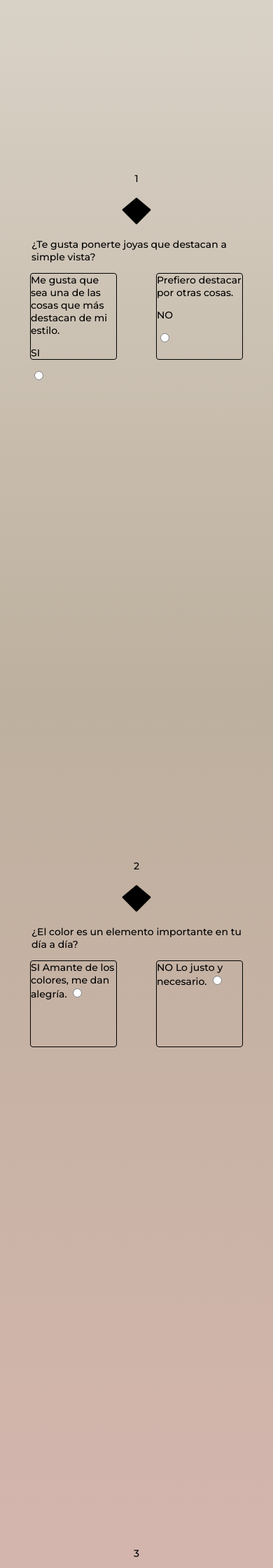
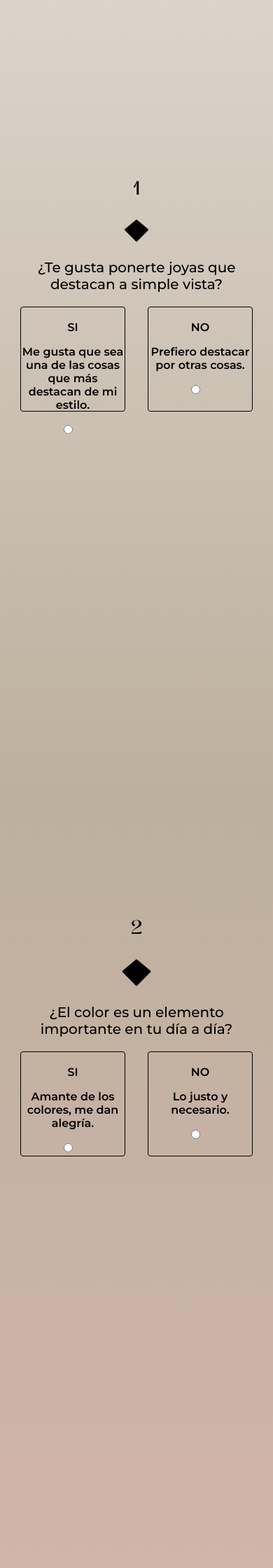
Before and after one commit to Binca-SA/terralava-beta, a PHP site: page /test.php in a window 390 px wide. Shown: the part 975-3215 px from the top of the page at 70% size. Run offline with PHP 8.4, Linux system fonts and the light colour scheme.

Commit message:
Styling Test section
Added styles for test and results section.
- Fixing menu blur on mobile

```diff
--- a/css/main.css
+++ b/css/main.css
@@ -43,6 +43,8 @@ body {
 
 /*TOP BAR*/
 .containter-topbar {
+  -webkit-backdrop-filter: blur(10px);
+          backdrop-filter: blur(10px);
   display: -webkit-box;
   display: -ms-flexbox;
   display: flex;
@@ -93,6 +95,9 @@ body {
   border: 1px solid black;
   /* border-radius: 12px; */
   margin-left: -130%;
+  background-color: #ffffff01;
+  -webkit-backdrop-filter: blur(10px);
+          backdrop-filter: blur(10px);
   -webkit-transition: all 0.3s ease-in-out;
   transition: all 0.3s ease-in-out;
 }
@@ -123,6 +128,13 @@ body {
 }
 
 /*menu secundario*/
+.container-submenu {
+  -webkit-backdrop-filter: blur(10px);
+          backdrop-filter: blur(10px);
+  border-top-left-radius: 12px;
+  border-top-right-radius: 12px;
+}
+
 .submenu {
   height: 0;
   overflow: hidden;
@@ -179,10 +191,6 @@ body {
     border: none;
   }
 
-  .container-submenu {
-    -webkit-backdrop-filter: blur(10px);
-            backdrop-filter: blur(10px);
-  }
   .container-submenu:hover {
     opacity: 1;
     visibility: visible;
@@ -496,6 +504,7 @@ body {
   -webkit-box-pack: space-evenly;
       -ms-flex-pack: space-evenly;
           justify-content: space-evenly;
+  padding-top: 6.5em;
 }
 
 .container-filter {
@@ -601,7 +610,6 @@ body {
   .grid-shop {
     margin-left: 45px;
     margin-right: 45px;
-    padding-top: 45px;
   }
 
   .list {
@@ -695,9 +703,27 @@ body {
   -webkit-box-align: center;
       -ms-flex-align: center;
           align-items: center;
+  text-align: center;
+  font-size: 16px;
 }
 .test-form__question__yes {
   cursor: pointer;
+}
+.test-form__question__text {
+  margin-bottom: 20px;
+  font-size: 20px;
+}
+.test-form__question__yes {
+  padding: 1em;
+}
+.test-form__question__yes p {
+  font-weight: 600;
+  margin-top: 0;
+}
+
+.number-question {
+  font-size: 24px;
+  font-family: PP Hatton;
 }
 
 .container-both-questions {
@@ -711,19 +737,31 @@ body {
   -webkit-box-align: center;
       -ms-flex-align: center;
           align-items: center;
-  gap: 4em;
+  gap: 2em;
   margin-bottom: 700px;
 }
 .container-both-questions__container-inputs {
-  border: 1px solid black;
+  border: 1.5px solid black;
   border-radius: 4px;
-  width: 124px;
-  height: 124px;
+  width: 150px;
+  height: 150px;
 }
 
-.filter-blur {
-  -webkit-backdrop-filter: blur(10px);
-          backdrop-filter: blur(10px);
+.resultsTest {
+  display: -ms-grid;
+  display: grid;
+  -ms-grid-columns: 1fr 2em 1fr;
+  grid-template-columns: repeat(2, 1fr);
+  justify-items: center;
+  gap: 2em;
+}
+
+.img-resultTest {
+  width: 100%;
+}
+.img-resultTest:nth-of-type(3n) {
+  -ms-grid-column-span: 2;
+  grid-column: span 2;
 }
 
 .section-margin {
@@ -738,3 +776,8 @@ body {
 .margin-bottom {
   margin-bottom: 80px;
 }
+
+.margin-left-right {
+  margin-right: 1.2em;
+  margin-left: 1.2em;
+}
--- a/imagenes.php
+++ b/imagenes.php
@@ -2,7 +2,7 @@
 <?php include('./php/head.php')?>
 <?php include('./php/navigation.php')?>
 
-<div id="main"></div>
+<section class="resultsTest section-margin margin-left-right" id="main"></section>
 
 
 <script type="module" src="./js/sections/imagenes.js"></script>
--- a/php/navigation.php
+++ b/php/navigation.php
@@ -1,4 +1,4 @@
-<div class="containter-topbar filter-blur">
+<div class="containter-topbar ">
         <nav class="main-nav">
             <button id="btnMenu" class="nav-bar">
                 <svg width="48" height="48" viewBox="0 0 48 48" fill="none" xmlns="http://www.w3.org/2000/svg">
@@ -8,8 +8,8 @@
                     <desc>icon button menu for mobile</desc>
                 </svg>
             </button>
-            <ul class="menu filter-blur" id="menu">
-                <!-- <li class="menu__item filter-blur"><a href="" class="menu__link">Home</a></li> -->
+            <ul class="menu " id="menu">
+                <!-- <li class="menu__item "><a href="" class="menu__link">Home</a></li> -->
                 <li class=" container-submenu">
                     <a href="#" class="menu__link submenu-btn ">Joyas<svg class="arrow__icon" width="48" height="48" viewBox="0 0 48 48" fill="none" xmlns="http://www.w3.org/2000/svg">
                         <path class="arrow__icon" d="M3 22L24 44.5L45 22" stroke="black" stroke-linecap="round"/>
@@ -17,16 +17,16 @@
                         <desc>arrow icon for submenu button</desc>
                         </svg>
                     </a>
-                    <ul class="submenu filter-blur ">
-                        <li class="menu__item filter-blur"><a href="" class="menu__link">Collares</a></li>
-                        <li class="menu__item filter-blur"><a href="" class="menu__link">Anillos</a></li>
-                        <li class="menu__item filter-blur"><a href="" class="menu__link">Pulseras</a></li>
-                        <li class="menu__item filter-blur"><a href="" class="menu__link">Pendientes</a></li>
+                    <ul class="submenu  ">
+                        <li class="menu__item "><a href="" class="menu__link">Collares</a></li>
+                        <li class="menu__item "><a href="" class="menu__link">Anillos</a></li>
+                        <li class="menu__item "><a href="" class="menu__link">Pulseras</a></li>
+                        <li class="menu__item "><a href="" class="menu__link">Pendientes</a></li>
                     </ul>
                 </li>
-                <li class="menu__item filter-blur"><a href="#" class="menu__link">Test Mi Joya Perfecta</a></li>
-                <li class="menu__item filter-blur"><a href="#" class="menu__link">Sobre las joyas</a></li>
-                <li class="menu__item filter-blur"><a href="#" class="menu__link">Guía de tallas</a></li>
+                <li class="menu__item "><a href="#" class="menu__link">Test Mi Joya Perfecta</a></li>
+                <li class="menu__item "><a href="#" class="menu__link">Sobre las joyas</a></li>
+                <li class="menu__item "><a href="#" class="menu__link">Guía de tallas</a></li>
             </ul>
         </nav>
 
--- a/sass/layout/_navigation.scss
+++ b/sass/layout/_navigation.scss
@@ -1,6 +1,6 @@
 /*TOP BAR*/
 .containter-topbar{
-    // backdrop-filter: blur(10px);
+    backdrop-filter: blur(10px);
     display: flex;
     flex-direction: row;
     justify-content: space-around;
@@ -48,6 +48,8 @@
     /* border-radius: 12px; */
     margin-left:-130% ;
     // display: none;
+    background-color: #ffffff01;
+    backdrop-filter:blur(10px) ;
     transition: all .3s ease-in-out;
 }
 
@@ -82,6 +84,11 @@
 }
 
 /*menu secundario*/
+.container-submenu{
+   backdrop-filter:blur(10px) ;
+   border-top-left-radius: 12px;
+   border-top-right-radius: 12px;
+}
 .submenu{
     height: 0;
     overflow: hidden;
@@ -137,9 +144,10 @@
     }
     .menu__link{
         border: none;
+        // backdrop-filter: blur(10px);
     }
     .container-submenu{
-        backdrop-filter: blur(10px);
+        // backdrop-filter: blur(10px);
         &:hover{
             opacity: 1;
             visibility: visible;
--- a/sass/main.scss
+++ b/sass/main.scss
@@ -17,7 +17,7 @@
 @import "views/home";
 @import "views/shop";
 @import "views/test";
-@import "views/resultadosTest";
+@import "views/imagesTest";
 
 @import "layout/newsletter";
 @import "layout/footer";
--- a/sass/theme/_helpers.scss
+++ b/sass/theme/_helpers.scss
@@ -1,6 +1,6 @@
-.filter-blur{
-    backdrop-filter: blur(10px);
-}
+// .filter-blur{
+//     backdrop-filter: blur(10px);
+// }
 
 .section-margin{
     padding-top: 7em;
@@ -12,3 +12,9 @@
 .margin-bottom{
     margin-bottom: 80px;
 }
+.margin-left-right{
+    margin: {
+        right: $atom-margin;
+        left:$atom-margin;
+    };
+}
--- /dev/null
+++ b/sass/views/_imagesTest.scss
@@ -0,0 +1,13 @@
+.resultsTest{
+    display: grid;
+    grid-template-columns: repeat(2, 1fr);
+    justify-items: center;
+    gap: 2em;
+
+}
+.img-resultTest{
+    width: 100%;
+    &:nth-of-type(3n){
+        grid-column: span 2;
+    }
+}
--- a/sass/views/_shop.scss
+++ b/sass/views/_shop.scss
@@ -9,6 +9,7 @@
     flex-direction: row-reverse;
     justify-content: center;
     justify-content: space-evenly;
+    padding-top: 6.5em;
 }
 //FILTRO//
 .container-filter{
@@ -158,7 +159,6 @@
             left: $exterior-margen;
             right: $exterior-margen;
         }
-        padding-top: $exterior-margen;
     }
     .list{
         grid-gap: 2em;
--- a/sass/views/_test.scss
+++ b/sass/views/_test.scss
@@ -60,17 +60,40 @@
     &__yes{
         cursor: pointer;
     }
+    text-align: center;
+    font-size: 16px;
+    &__text{
+        margin-bottom: $atom-margin-desk;
+        font-size: $p-desk-bold;
+    }
+    &__yes{
+        padding:$atom-margin-icons ;
+    }
+    &__yes p{
+        font-weight:600 ;
+        margin-top: 0;
+    }
 }
+    .number-question{
+        font-size: $p-footer-desk;
+        font-family: $headers;
+    }
 .container-both-questions{
     display: flex;
     flex-direction: row;
     align-items: center;
-    gap: $molecule-margin;
+    gap: 2em;
     &__container-inputs{
-       border: 1px solid black;
-       border-radius: 4px;
-       width: 124px;
-       height: 124px;
+        border: 1.5px solid black;
+        border-radius: 4px;
+        width: 150px;
+        height: 150px;
     }
     margin-bottom: 700px;
 }
+
+
+// input{
+//     opacity: 0;
+//     position: absolute;
+// }
--- a/test.php
+++ b/test.php
@@ -17,23 +17,23 @@
     <form class="test-form" name="joya" action="">
         <div class="test-form__question">
             <p class="number-question">1</p>
-                <svg class="diamond-icon" width="48" height="48" viewBox="0 0 48 48" fill="none" xmlns="http://www.w3.org/2000/svg">
-                <path d="M23.1614 4.70788L4.07389 20.8207C3.49481 21.3096 3.45492 22.1881 3.98731 22.7274L23.0749 42.0628C23.5839 42.5784 24.4161 42.5784 24.9251 42.0628L44.0127 22.7274C44.5451 22.1881 44.5052 21.3096 43.9261 20.8207L24.8386 4.70788C24.3543 4.29906 23.6457 4.29906 23.1614 4.70788Z" fill="black"/>
+                <svg class="diamond-icon" width="40" height="40" viewBox="0 0 48 48" fill="none" xmlns="http://www.w3.org/2000/svg">
+                <path class="diamond-icon" d="M23.1614 4.70788L4.07389 20.8207C3.49481 21.3096 3.45492 22.1881 3.98731 22.7274L23.0749 42.0628C23.5839 42.5784 24.4161 42.5784 24.9251 42.0628L44.0127 22.7274C44.5451 22.1881 44.5052 21.3096 43.9261 20.8207L24.8386 4.70788C24.3543 4.29906 23.6457 4.29906 23.1614 4.70788Z" fill="black"/>
                 <title>icon-diamond</title>
                 <desc> diamond icon for sthetic use </desc>
             </svg>
             <p class="test-form__question__text">¿Te gusta ponerte joyas que destacan a simple vista?</p>
             <div class="container-both-questions">
                 <div class="container-both-questions__container-inputs">
-                    <label class="test-form__question__yes" for="primera__1">Me gusta que sea una de las cosas que más destacan de mi estilo.
-                        <p>SI</p>
+                    <label class="test-form__question__yes" for="primera__1"><p>SI</p>
+                        <p>Me gusta que sea una de las cosas que más destacan de mi estilo.</p>
                         <input id="primera__1" name="primera" type="radio" value="1">
                     </label>
                 </div>
                 <div class="container-both-questions__container-inputs">
-                    <label class="test-form__question__yes" for="primera__2">Prefiero destacar por otras cosas.
-                        <p>NO</p>
-                        <input id="primera__2"  name="primera" type="radio" value="2">
+                    <label class="test-form__question__yes" for="dos"><p>NO</p>
+                    <p>Prefiero destacar por otras cosas.</p>
+                        <input id="dos"  name="primera" type="radio" value="2">
                     </label>
                 </div>
             </div>
@@ -49,12 +49,16 @@
             <p class="test-form__question__text">¿El color es un elemento importante en tu día a día?</p>
             <div class="container-both-questions">
                 <div class="container-both-questions__container-inputs">
-                    <label class="test-form__question__yes" for=" ">SI Amante de los colores, me dan alegría. </label>
-                    <input name="segunda" type="radio" value="3">
+                    <label class="test-form__question__yes" for="tres"><p>SI</p>
+                    <p>Amante de los colores, me dan alegría.</p>
+                        <input id="tres" name="segunda" type="radio" value="3">
+                    </label>
                 </div>
                 <div class="container-both-questions__container-inputs">
-                    <label class="test-form__question__yes" for=" ">NO Lo justo y necesario. </label>
-                    <input name="segunda" type="radio" value="4">
+                    <label class="test-form__question__yes" for="cuatro"><p>NO</p>
+                    <p>Lo justo y necesario. </p>
+                        <input id="cuatro"  name="segunda" type="radio" value="4">
+                    </label>
                 </div>
             </div>
         </div>
@@ -69,12 +73,16 @@
             <p class="test-form__question__text">¿Te interesa el mundo de las piedras semipreciosas y sus beneficios y propiedades?</p>
             <div class="container-both-questions">
                 <div class="container-both-questions__container-inputs">
-                    <label class="test-form__question__yes" for=" ">SI Creo que me aportan equilibrio y fuerza en mi día a día.</label>
-                    <input name="tercera" type="radio" value="5">
+                    <label class="test-form__question__yes" for="cinco"><p>SI</p>
+                    <p>Creo que me aportan equilibrio y fuerza en mi día a día</p>
+                        <input id="cinco"  name="tercera" type="radio" value="5">
+                    </label>
                 </div>
                 <div class="container-both-questions__container-inputs">
-                    <label class="test-form__question__yes" for=" ">NO Son bonitas, pero no creo en eso </label>
-                    <input name="tercera" type="radio" value="6">
+                    <label class="test-form__question__yes" for="seis"><p>NO</p>
+                        <p>Son bonitas, pero no creo en eso </p>
+                        <input id="seis" name="tercera" type="radio" value="6">
+                    </label>
                 </div>
             </div>
         </div>
@@ -89,12 +97,16 @@
             <p class="test-form__question__text">¿Te gusta vestir elegante?</p>
             <div class="container-both-questions">
                 <div class="container-both-questions__container-inputs">
-                    <label class="test-form__question__yes" for=" ">SI Lo intento, aunque a veces me gusta no pensar demasiado en qué ponerme.</label>
-                    <input name="cuarta" type="radio" value="7">
+                    <label class="test-form__question__yes" for="primera__7"><p>SI</p>
+                        <p>Lo intento, aunque a veces no me lo pienso demasiado.</p>
+                        <input id="primera__7" name="cuarta" type="radio" value="7">
+                    </label>
                 </div>
                 <div class="container-both-questions__container-inputs">
-                    <label class="test-form__question__yes" for=" ">NO No suelo complicarme mucho.</label>
-                    <input name="cuarta" type="radio" value="8">
+                    <label class="test-form__question__yes" for="primera__8"><p>NO</p>
+                    <p>No suelo complicarme mucho </p>
+                        <input id="primera__8" name="cuarta" type="radio" value="8">
+                    </label>
                 </div>
             </div>
         </div>
@@ -109,12 +121,16 @@
             <p class="test-form__question__text">¿Te cuesta decidirte por algo a la hora de elegir?</p>
             <div class="container-both-questions">
                 <div class="container-both-questions__container-inputs">
-                    <label class="test-form__question__yes" for=" ">SI La mayoría de las veces soy indecisa.</label>
-                    <input name="quinta" type="radio" value="9">
+                    <label class="test-form__question__yes" for="primera__9"><p>SI</p>
+                    <p>La mayoría de las veces soy indecisa.</p>
+                        <input id="primera__9" name="quinta" type="radio" value="9">
+                    </label>
                 </div>
                 <div class="container-both-questions__container-inputs">
-                    <label class="test-form__question__yes" for=" ">NO Normalmente suelo tener muy claro que quiero.</label>
-                    <input name="quinta" type="radio" value="10">
+                    <label class="test-form__question__yes" for="primera__10"><p>NO</p>
+                    <p>Normalmente suelo tener muy claro que quiero.</p>
+                        <input id="primera__10" name="quinta" type="radio" value="10">
+                    </label>
                 </div>
             </div>
         </div>
@@ -129,12 +145,16 @@
             <p class="test-form__question__text">¿Te gusta probar cosas nuevas en tus looks?</p>
             <div class="container-both-questions">
                 <div class="container-both-questions__container-inputs">
-                    <label class="test-form__question__yes" for=" ">SI Me gusta arriesgarme.</label>
-                    <input name="sexta" type="radio" value="11">
+                    <label class="test-form__question__yes" for="primera__11"><p>SI</p>
+                    <p>Me gusta arriesgarme.</p>
+                        <input id="primera__11" name="sexta" type="radio" value="11">
+                    </label>
                 </div>
                 <div class="container-both-questions__container-inputs">
-                    <label class="test-form__question__yes" for=" ">NO Más vale prevenir que curar.</label>
-                    <input name="sexta" type="radio" value="12">
+                    <label class="test-form__question__yes" for="primera__12"><p>NO</p>
+                    <p>Más vale prevenir que curar.</p>
+                        <input id="primera__12" name="sexta" type="radio" value="12">
+                    </label>
                 </div>
             </div>
         </div>
@@ -149,17 +169,23 @@
             <p class="test-form__question__text">¿Sueles hacer escapadas a lugares naturales?</p>
             <div class="container-both-questions">
                 <div class="container-both-questions__container-inputs">
-                    <label class="test-form__question__yes" for=" ">SI Necesito desconectar del ajetreo de la ciudad.</label>
-                    <input name="septima" type="radio" value="13">
+                    <label class="test-form__question__yes" for="primera__13"><p>SI</p>
+                    <p>Necesito desconectar del ajetreo de la ciudad.</p>
+                        <input id="primera__13" name="septima" type="radio" value="13">
+                    </label>
                 </div>
                 <div class="container-both-questions__container-inputs">
-                    <label class="test-form__question__yes" for=" ">NO Me gusta la naturaleza pero no hago muchas escapadas .</label>
-                    <input name="septima" type="radio" value="14">
+                    <label class="test-form__question__yes" for="primera__14"><p>NO</p>
+                    <p>Me gusta la naturaleza pero no hago muchas escapadas.</p>
+                        <input id="primera__14" name="septima" type="radio" value="14">
+                    </label>
                 </div>
             </div>
         </div>
+
     </form>
+    <button class="button">Resultados</button>
 </section>
 <!-- <a href="./imagenes.html?images=${text}">Ver Resultados</a> -->
-<button class="button">Resultados</button>
+
 <script type="module" src="./js/sections/test.js"></script>
--- a/tienda.php
+++ b/tienda.php
@@ -1,7 +1,7 @@
 <?php $title="Joyas Terralava";?>
 <?php include('./php/head.php')?>
 <?php include('./php/navigation.php')?>
-<section class="grid-shop section-margin">
+<section class="grid-shop">
         <div class="container-filter">
             <nav  class="container-filter__filtro-tienda">
                 <button id="btnFiltro" class="container-filter__btn-filtro">FILTRO
```
Also changed, not shown: js/sections/imagenes.js (+6 -4 lines), sass/views/_resultadosTest.scss (deleted).
